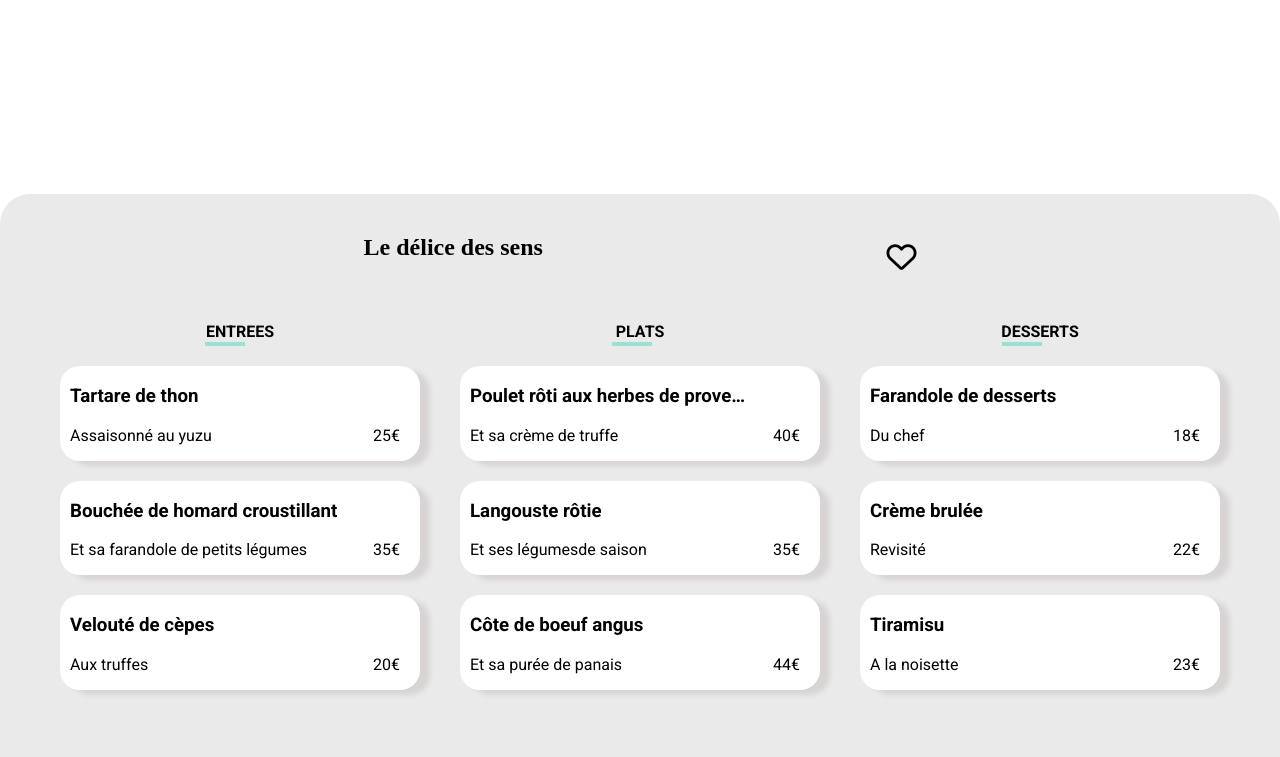
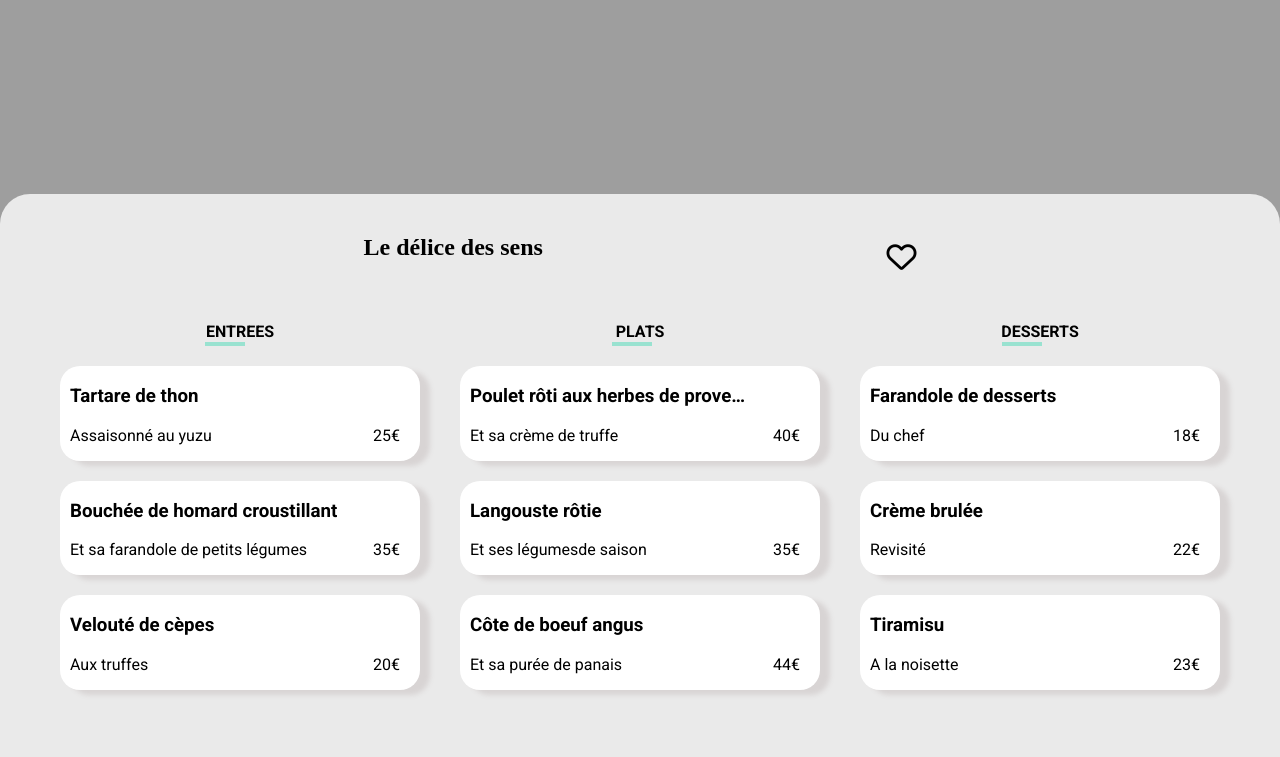
Before and after one commit to mathieu-oka/MathieuOka_3_01062021, a website: page le_délice_des_sens.html in a window 1280 px wide. Shown: the part 58-815 px from the top of the page. Drawn offline with Linux system fonts and the light colour scheme; the site is published under a folder, as on GitHub Pages, so addresses that start at the root find nothing; a web font is replaced by a local one.

Commit message:
W3C délice

```diff
--- a/le_délice_des_sens.html
+++ b/le_délice_des_sens.html
@@ -21,7 +21,7 @@
             <h1>ohmyfood</h1>
             <div></div>
         </div>
-        <img src="/Maquettes_Ohmyfood/images/restaurants/louis-hansel-shotsoflouis-qNBGVyOCY8Q-unsplash.jpg" alt="a la française">
+        <img src="Maquettes_Ohmyfood/images/restaurants/louis-hansel-shotsoflouis-qNBGVyOCY8Q-unsplash.jpg" alt="a la française">
     </header>
     <section class="menu">
         <div class="big-title">
```
